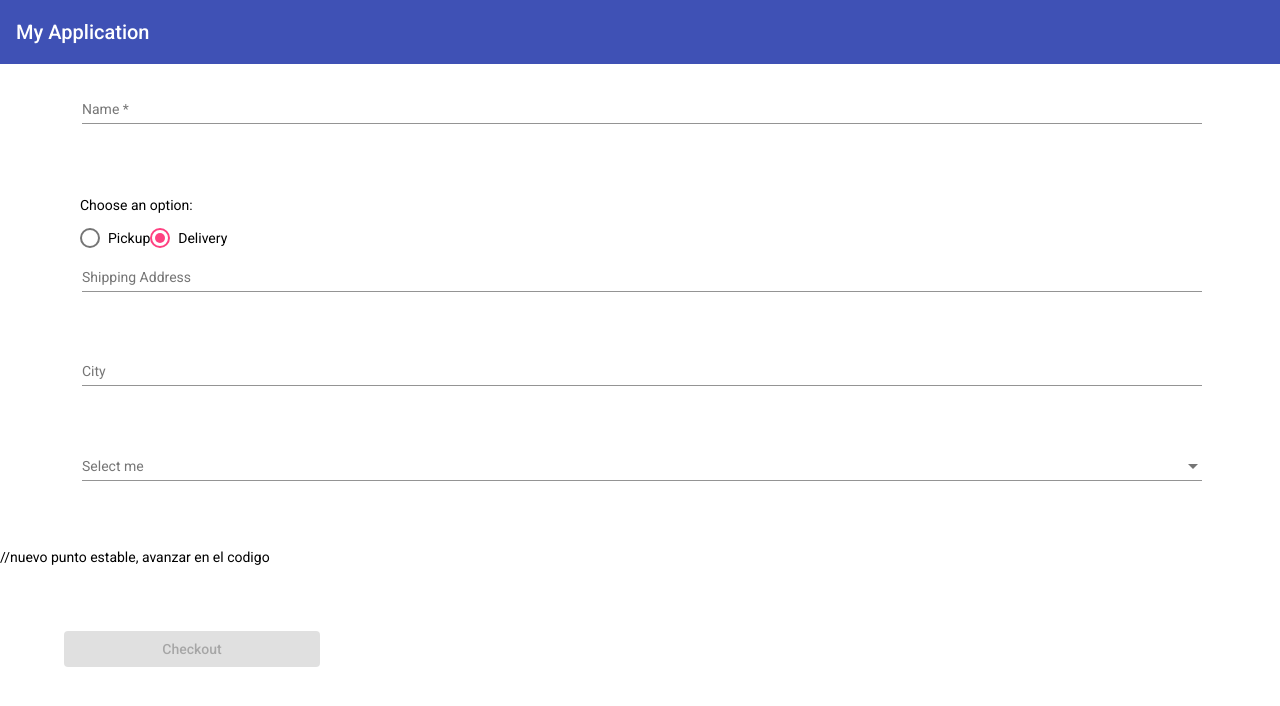
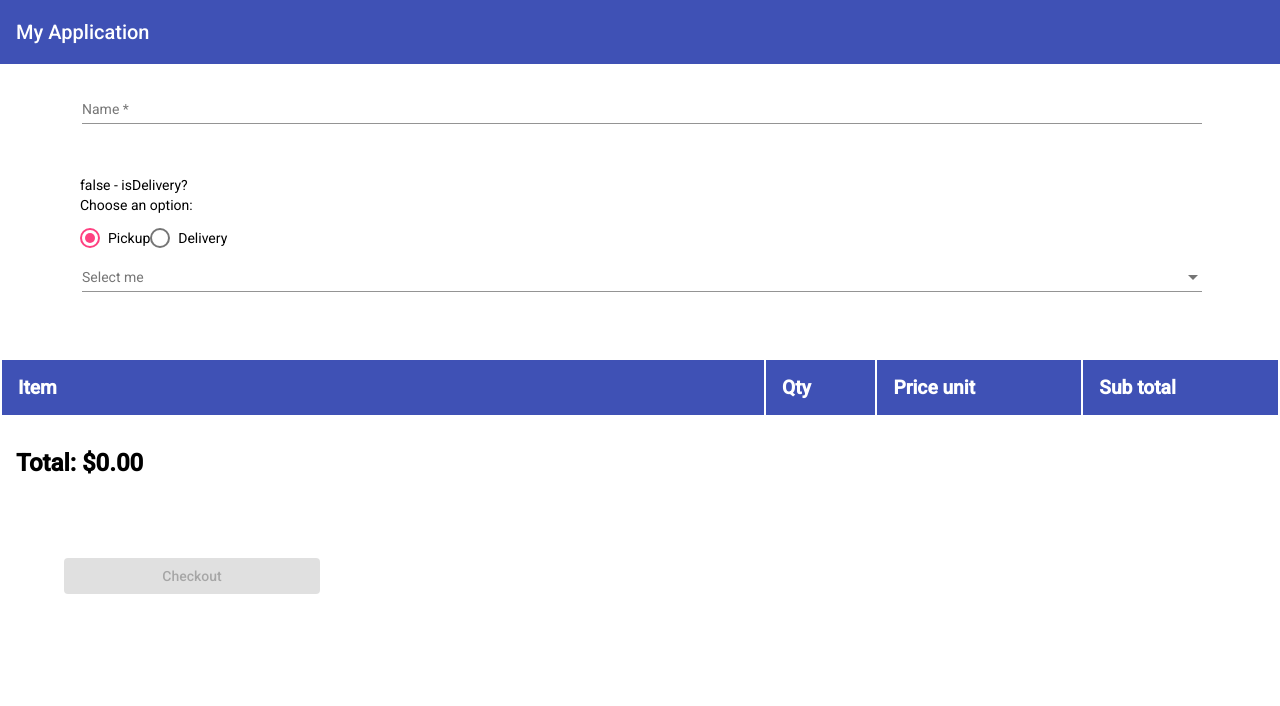
Before and after one commit to Miguelepst/practicaA0, an Angular app: page /checkout in a window 1280 px wide. Shown: the top 706 px of the page. Built offline with nearby package versions, Linux system fonts and the light colour scheme; data requests are answered from the project's data file.

Commit message:
Imprimiento en consola y testeando envio de informacion, punto estable TYPESCRPT, para poder avanzar en la implementacion de estos datos ya servidos

```diff
--- a/src/app/pages/checkout/checkout.component.html
+++ b/src/app/pages/checkout/checkout.component.html
@@ -1,6 +1,6 @@
 <!-- <p>checkout works!</p> -->
 <div class="container">
-    <form class="form item" #checkoutForm="ngForm">
+    <form class="form item"  #checkoutForm="ngForm">
       <mat-form-field class="form__element">
         <input
           matInput
@@ -15,19 +15,21 @@
         </mat-error>
 
       </mat-form-field>
+      {{isDelivery}} - isDelivery?
       <mat-radio-group class="form__element">
         <p>Choose an option:</p>
         <mat-radio-button value="pickup" (change)="onPickupOrDelivery(false)"
-          >Pickup</mat-radio-button
+        checked >Pickup</mat-radio-button
         >
         <mat-radio-button
           value="delivery"
           (change)="onPickupOrDelivery(true)"
-          checked
+
         >
           Delivery
         </mat-radio-button>
       </mat-radio-group>
+      <ng-container *ngIf="isDelivery; else showStores">
       <mat-form-field class="form__element">
         <input
           matInput
@@ -46,6 +48,8 @@
           #city="ngModel"
         />
       </mat-form-field>
+    </ng-container>
+    <ng-template #showStores >
       <mat-form-field class="form__element">
         <mat-label>Select me</mat-label>
         <mat-select name="store" #store="ngModel" [(ngModel)]="model.store">
@@ -54,13 +58,17 @@
           </mat-option>
         </mat-select>
       </mat-form-field>
+
+    </ng-template>
+
     </form>
 </div>
 
-//nuevo punto estable, avanzar en el codigo
+<!-- nuevo punto estable, avanzar en el codigo     -->
+<app-details></app-details>
   <div class="container_button">
     <button
-
+    (click)="onSubmit(checkoutForm)"
       [disabled]="!checkoutForm.form.valid"
 
       color="primary"
--- a/src/app/pages/checkout/checkout.component.ts
+++ b/src/app/pages/checkout/checkout.component.ts
@@ -1,4 +1,17 @@
 import { Component, OnInit } from '@angular/core';
+import { NgForm } from '@angular/forms';
+import { delay, switchMap, tap } from 'rxjs';
+import { ShoppingCartService } from 'src/app/shared/componentes/header/services/shopping-cart.service';
+import { Details, Order } from 'src/app/shared/interfaces/order.interface';
+import { Store } from 'src/app/shared/interfaces/stores.interface';
+import { Product } from '../products/interfaces/product.interface';
+import { DataService } from '../products/services/data.service';
+
+
+
+
+
+
 
 @Component({
   selector: 'app-checkout',
@@ -12,37 +25,117 @@ export class CheckoutComponent implements OnInit {
     shippingAddress: '',
     city: ''
   };
+  stores : Store[]  = [ ];
+  isDelivery = false;
+  cart: Product[] = [];
 
-  stores = [
-
-    {
-      "id": 1,
-      "name": "Park Row at Beekman St",
-      "address": "38 Park Row",
-      "city": "New York",
-      "openingHours": "10:00 - 14:00 and 17:00 - 20:30"
-    },
-    {
-      "id": 2,
-      "name": "Store Alcalá",
-      "address": "Calle de Alcalá, 21",
-      "city": "Madrid",
-      "openingHours": "10:00 - 14:00 and 17:00 - 20:30"
-    },
+  constructor(
+    private dataSvc: DataService,
+    private shoppingCartSvc: ShoppingCartService
+    ) { }
 
 
-  ];
+
+  ngOnInit(): void {
+    this.getStores();
+    this.getDataCart();
+    this.prepareDetails();
+   }
+
+  onSubmit ({ value: formData } : NgForm): void {
+   console.log("Guardar", formData);
+   const data: Order = {
+    ...formData,
+    date: this.getCurrentDay(),
+    pickup: this.isDelivery
+   }
+
+   this.dataSvc.saveOrder(data)
+   .pipe(
+    tap(res => console.log('Order ->', res)),
+    switchMap((order) => {
+      const orderId=order.id;
+      const details =  /* {} */ this.prepareDetails() ;
+      return this.dataSvc.saveDetailsOrder({details,orderId});
+    }),
+
+    tap(res => console.log('finish -->', res)),
+   )
+   .subscribe();
+
+  }
+
+  private getCurrentDay(): string {
+    return new Date().toLocaleDateString();
+  }
+
+
+  onPickupOrDelivery(value: boolean): void {
+    /* console.log(value); */
+    this.isDelivery = value;
+
+  }
+
+  private getStores (): void{
+    this.dataSvc.getStores()
+    .pipe(tap((stores: Store[]) => this.stores = stores))
+    .subscribe()
+  }
+
+  private prepareDetails(): Details[] {
+    const details: Details[] = [];
+
+      this.cart.forEach(res => {
+      console.log(res);
+     })
+/*      const { id: productId, name: productName, qty: quantity, stock } = product;
+      const updateStock = (stock - quantity);
+
+      this.productsSvc.updateStock(productId, updateStock)
+        .pipe(
+          tap(() => details.push({ productId, productName, quantity }))
+        )
+        .subscribe()
+
+
+    })
+    return details; */
+
+
+    /*     this.cart.forEach((product: Product) => {
+      const { id: productId, name: productName, qty: quantity, stock } = product;
+      const updateStock = (stock - quantity);
+
+      this.productsSvc.updateStock(productId, updateStock)
+        .pipe(
+          tap(() => details.push({ productId, productName, quantity }))
+        )
+        .subscribe()
+
+
+    })
+    return details; */
+
+
+
+    return details;
+
+  }
+
+
+
+  private getDataCart(): void {
+    this.shoppingCartSvc.cartAction$
+      .pipe(
+        tap((products: Product[]) => this.cart = products)
+      )
+      .subscribe()
+
+
+
+  }
 
 
 
 
-  constructor() { }
-  ngOnInit(): void {  }
-
-
-  onPickupOrDelivery(value: boolean): void {
-    console.log(value);
-
-  }
-
 }
--- a/src/app/pages/checkout/checkout.module.ts
+++ b/src/app/pages/checkout/checkout.module.ts
@@ -5,11 +5,13 @@ import { CheckoutRoutingModule } from './checkout-routing.module';
 import { CheckoutComponent } from './checkout.component';
 import { FormsModule } from '@angular/forms';
 import { MaterialModule } from 'src/app/material.modulo';
+import { DetailsComponent } from './details/details.component';
 
 
 @NgModule({
   declarations: [
-    CheckoutComponent
+    CheckoutComponent,
+    DetailsComponent
   ],
   imports: [
     CommonModule,
--- /dev/null
+++ b/src/app/pages/checkout/details/details.component.html
@@ -0,0 +1,28 @@
+<!-- <p>details works!</p>  -->
+
+<div class="container__table">
+    <table class="table">
+      <thead>
+        <tr>
+            <th width="60%">Item</th>
+          <th>Qty</th>
+          <th>Price unit</th>
+          <th>Sub total</th>
+        </tr>
+      </thead>
+      <tbody>
+        <tr *ngFor="let item of cart$ | async">
+
+          <td>{{ item.name }}</td>
+          <td>{{ item.qty }}</td>
+          <td>{{ item.price | currency }}</td>
+          <td>{{ item.qty * item.price | currency }}</td>
+        </tr>
+
+
+
+      </tbody>
+    </table>
+     <p class="total">Total: {{ total$ | async | currency }}</p>
+     <!--    <p class="total">1000</p> -->
+  </div>
--- /dev/null
+++ b/src/app/pages/checkout/details/details.component.scss
@@ -0,0 +1,31 @@
+.container {
+    margin: 2rem auto;
+    width: 90%;
+  }
+
+  table {
+    font-size: 1.2rem;
+    line-height: 1.2;
+    width: 100%;
+  }
+
+  th {
+    background-color: #3f51b5;
+    color: #fff;
+    padding: 1rem;
+    text-align: left;
+  }
+
+  td {
+    background-color: #eee;
+    padding: 1rem;
+  }
+
+  .total {
+    color: #000;
+    font-size: 1.5rem;
+    font-weight: bold;
+    line-height: 1.2;
+    margin: 1rem 0 0;
+    padding: 1rem;
+  }
--- /dev/null
+++ b/src/app/pages/checkout/details/details.component.ts
@@ -0,0 +1,17 @@
+import { Component, OnInit } from '@angular/core';
+import { ShoppingCartService } from 'src/app/shared/componentes/header/services/shopping-cart.service';
+
+@Component({
+  selector: 'app-details',
+  templateUrl: './details.component.html',
+  styleUrls: ['./details.component.scss']
+})
+export class DetailsComponent implements OnInit {
+  total$ = this.shoppingCartSvc.totalAction$;
+  cart$ = this.shoppingCartSvc.cartAction$;
+
+  constructor(private shoppingCartSvc: ShoppingCartService) { }
+
+  ngOnInit(): void {  }
+
+}
--- a/src/app/pages/products/interfaces/product.interface.ts
+++ b/src/app/pages/products/interfaces/product.interface.ts
@@ -5,4 +5,5 @@ export interface Product{
     description: string;
     categoryId: number;
     stock: number;
+    qty: number;
 }
--- /dev/null
+++ b/src/app/pages/products/services/data.service.ts
@@ -0,0 +1,34 @@
+import { HttpClient } from "@angular/common/http";
+import { Injectable } from "@angular/core";
+import { Observable } from "rxjs";
+import { DetailsOrder, Order } from "src/app/shared/interfaces/order.interface";
+import { Store } from "src/app/shared/interfaces/stores.interface";
+
+
+
+@Injectable({
+    providedIn: 'root'
+  })
+
+export class DataService {
+    private apiURL='http://localhost:3000/stores';
+
+    constructor(private http: HttpClient){    }
+
+    getStores(): Observable<Store[]> {
+
+        return this.http.get<Store[]>(this.apiURL);
+    }
+
+    saveOrder(order: Order): Observable<Order> {
+        return this.http.post<Order>(`${this.apiURL}/orders`, order);
+      }
+
+      saveDetailsOrder(details: DetailsOrder): Observable<DetailsOrder> {
+        return this.http.post<DetailsOrder>(`${this.apiURL}/detailsOrders`, details);
+      }
+
+
+
+
+}
--- a/src/app/shared/componentes/header/services/shopping-cart.service.ts
+++ b/src/app/shared/componentes/header/services/shopping-cart.service.ts
@@ -42,18 +42,28 @@ export class ShoppingCartService {
 
 
     private addToCart(product: Product): void {
-        this.products.push(product);
+        const isProductInCart = this.products.find(({ id }) => id === product.id);
+
+        if (isProductInCart) {
+            isProductInCart.qty += 1;
+          } else {
+            this.products.push({ ...product, qty: 1 })
+          }
+
+
+
+        //this.products.push(product);
         this.cartSubject.next(this.products);
     }
 
     private quantityProducts(): void {
-        const quantity = this.products.length;
+        const quantity = this.products.reduce((acc, prod) => acc += prod.qty,0);
         this.quantitySubject.next(quantity);
       }
 
 
     private calcTotal(): void {
-        const total = this.products.reduce((acc, prod) => acc += (prod.price), 0);
+        const total = this.products.reduce((acc, prod) => acc += (prod.price*prod.qty), 0);
         this.totalSubject.next(total);
       }
 
```
Also changed, not shown: src/app/shared/interfaces/order.interface.ts (added, +33 -0 lines), src/app/shared/interfaces/stores.interface.ts (added, +21 -0 lines), 1 other file (tests, documents, lock files or other folders).
